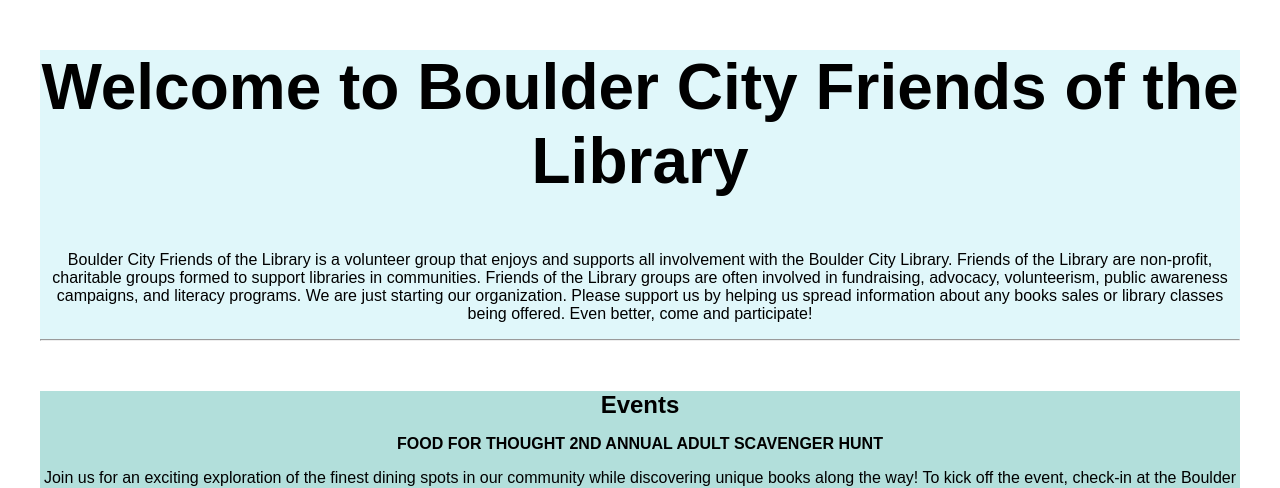
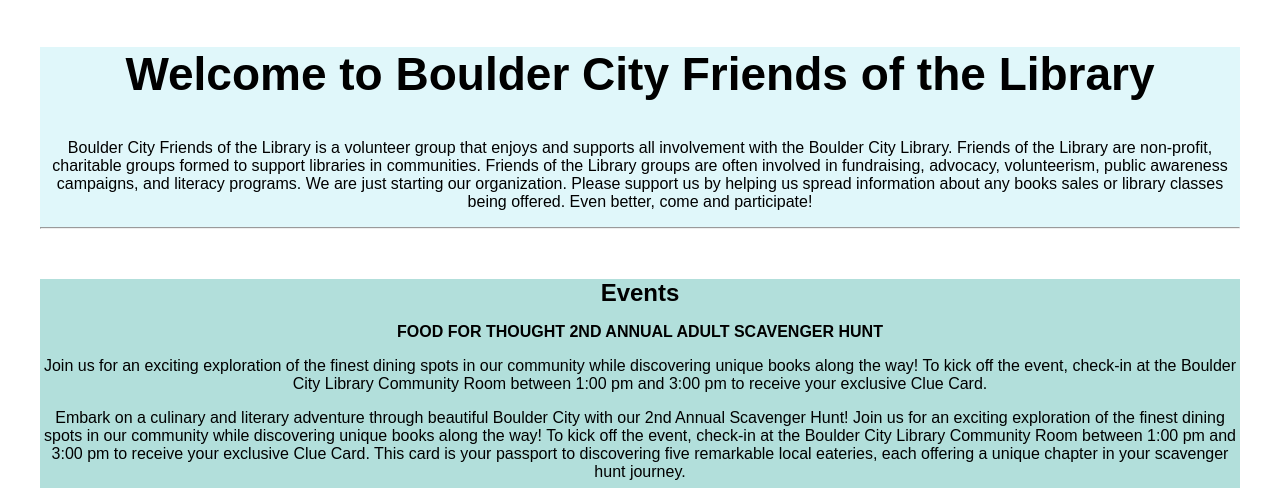
Before and after one commit to FriendsoftheLibrary/BoulderCity, a plain HTML site: page index.html in a window 1280 px wide. Shown: the part 307-795 px from the top of the page. Drawn offline with Linux system fonts and the light colour scheme.

Commit message:
Update style.css

```diff
--- a/style.css
+++ b/style.css
@@ -5,7 +5,7 @@ body {
 }
 
 .home-section h2 {
-    font-size: 64px;
+    font-size: 46px;
 }
 
 header {
```
